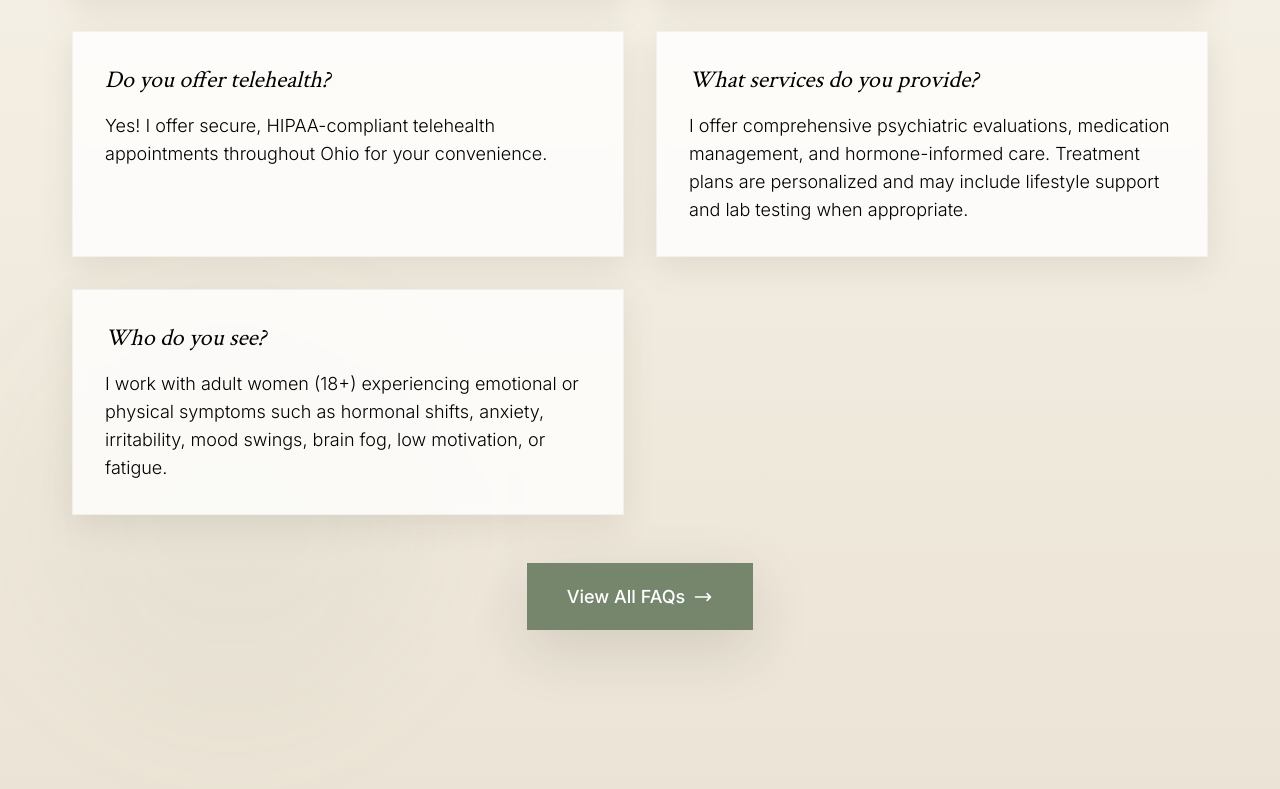
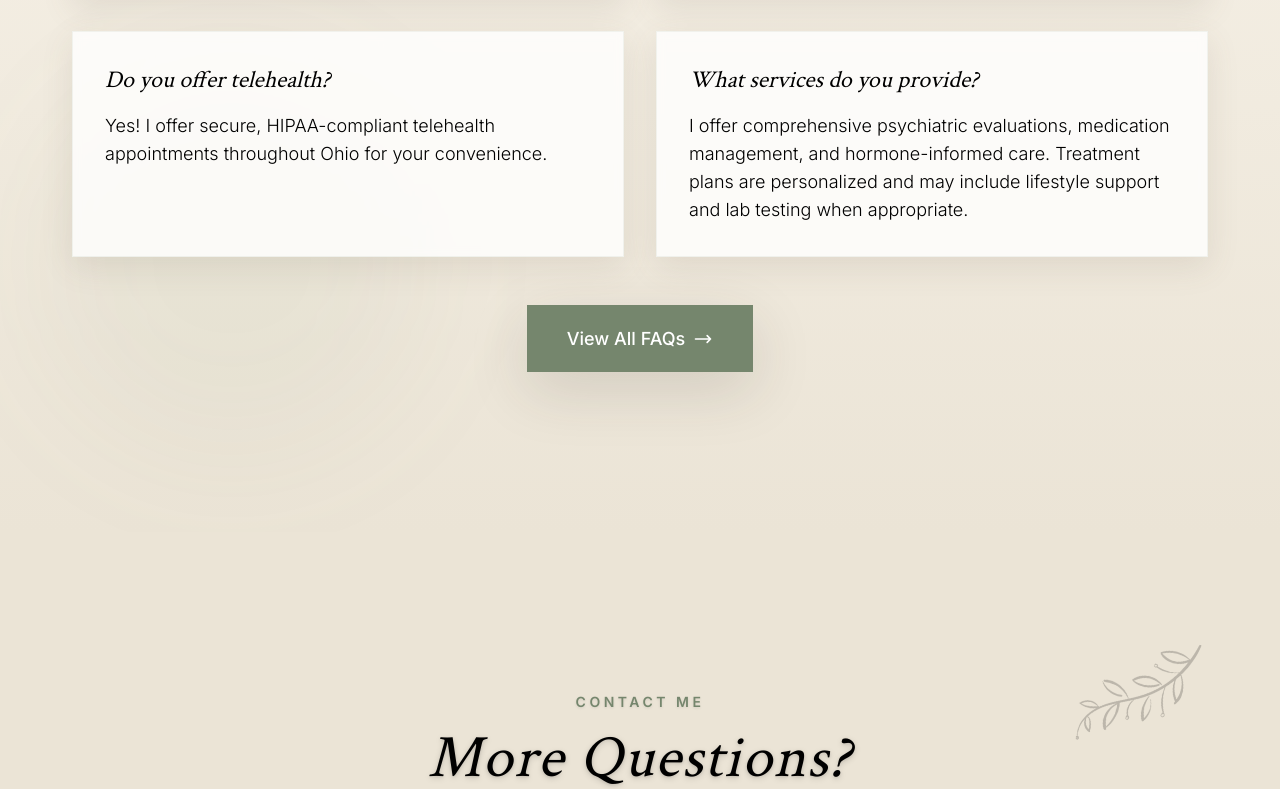
Before and after one commit to JaeShift/MMHH, a Next.js app: page / in a window 1280 px wide. Shown: the part 6482-7271 px from the top of the page. Built offline with nearby package versions, Linux system fonts and the light colour scheme; a web font is replaced by a local one.

Commit message:
reduce homepage FAQs to 4 questions

```diff
--- a/src/app/page.tsx
+++ b/src/app/page.tsx
@@ -525,10 +525,6 @@ export default function Page() {
               {
                 question: "What services do you provide?",
                 answer: "I offer comprehensive psychiatric evaluations, medication management, and hormone-informed care. Treatment plans are personalized and may include lifestyle support and lab testing when appropriate."
-              },
-              {
-                question: "Who do you see?",
-                answer: "I work with adult women (18+) experiencing emotional or physical symptoms such as hormonal shifts, anxiety, irritability, mood swings, brain fog, low motivation, or fatigue."
               }
             ].map((faq, index) => (
               <motion.div
```
